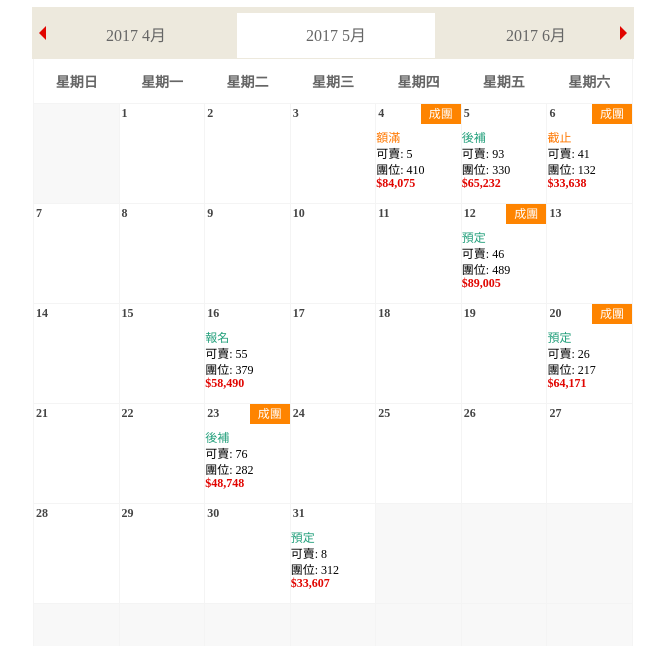
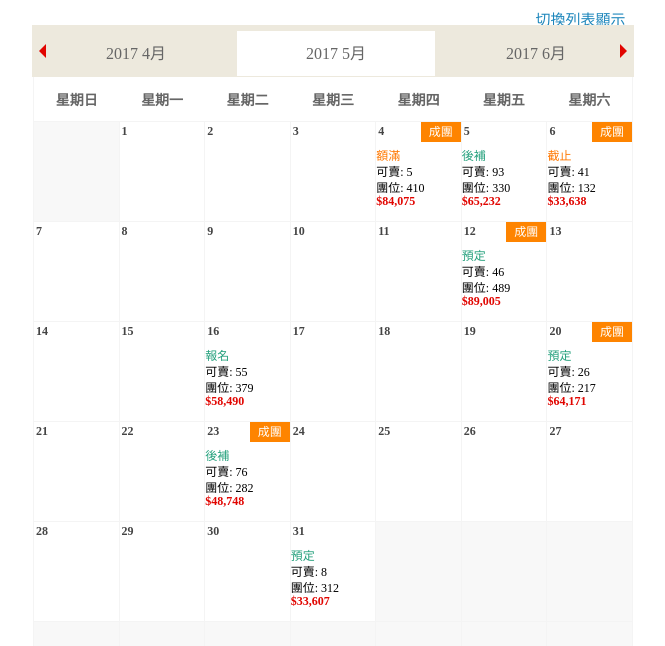
Before and after one commit to cwchang93/reactCalendar, a React app: page / in a window 1280 px wide. Shown: the top 646 px of the page, without its empty margins (307-972 px from the left). Built offline with nearby package versions, Linux system fonts and the light colour scheme.

Commit message:
before adding listCalendar

```diff
--- a/src/App.scss
+++ b/src/App.scss
@@ -8,6 +8,21 @@ $classname: "calendars";
 .#{$classname} {
   max-width: 600px;
   margin: auto;
+
+  .underLine{
+    // position: absolute;
+    display: block;
+    // top:-22px;
+    margin-left: 500px;
+    font-size:15px;
+    // right:0;
+    color:rgb(30, 135, 188);
+    cursor: pointer;
+    width:95px;
+    height: 17px;
+    border-bottom:dashed 1px rgb(227, 227, 277);
+
+ }
 
   .tophead {
     display: flex;
--- a/src/components/calendarAll.jsx
+++ b/src/components/calendarAll.jsx
@@ -73,6 +73,9 @@ class CalendarAll extends Component {
             <React.Fragment>
                 <div className="calendars">
 
+                    <div className="underLine">
+                        切換列表顯示
+                    </div>
 
                     <CalendarHead path={this.props.path}
                         initYearMonth= {this.props.initYearMonth}
```
